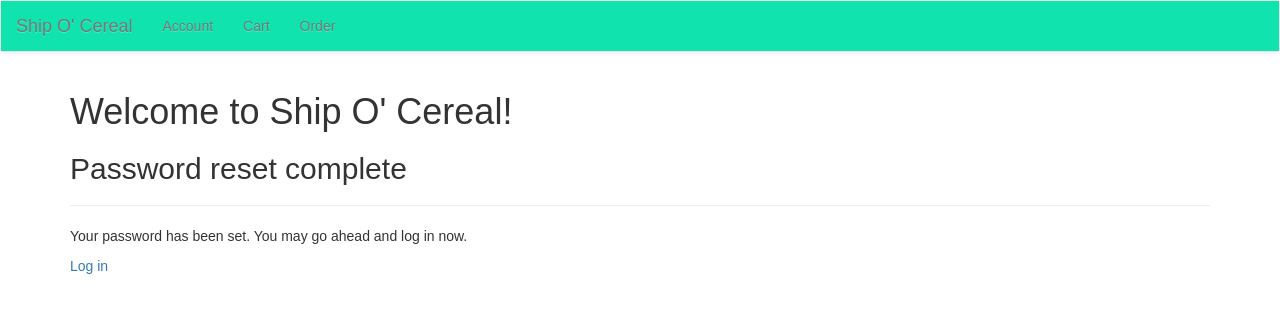
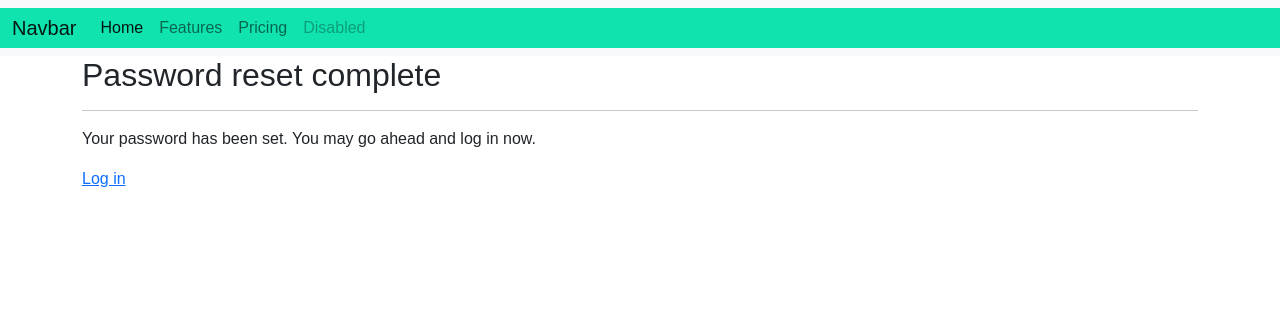
Before and after one commit to stebbilax/VLN2-2021-H32, a Django app: template account/templates/password/password_reset_complete.html in a window 1280 px wide. Shown: the top 313 px of the page. Run offline with Django 3.2, Linux system fonts and the light colour scheme; the template is opened without the code that fills it, so the values that code supplies are empty; some libraries are stand-ins or nearby versions.

Commit message:
Added new bootstrap link

```diff
--- a/templates/base.html
+++ b/templates/base.html
@@ -7,21 +7,18 @@
     <meta name="viewport" content="width=device-width, initial-scale=1.0">
     <title>Ship O' Cereal</title>
     <!-- Latest compiled and minified CSS -->
-    <link rel="stylesheet" href="https://maxcdn.bootstrapcdn.com/bootstrap/3.3.7/css/bootstrap.min.css" integrity="sha384-BVYiiSIFeK1dGmJRAkycuHAHRg32OmUcww7on3RYdg4Va+PmSTsz/K68vbdEjh4u" crossorigin="anonymous">
+    <link href="https://cdn.jsdelivr.net/npm/bootstrap@5.0.0-beta3/dist/css/bootstrap.min.css" rel="stylesheet" integrity="sha384-eOJMYsd53ii+scO/bJGFsiCZc+5NDVN2yr8+0RDqr0Ql0h+rP48ckxlpbzKgwra6" crossorigin="anonymous">
 
-    <!-- Optional theme -->
-    <link rel="stylesheet" href="https://maxcdn.bootstrapcdn.com/bootstrap/3.3.7/css/bootstrap-theme.min.css" integrity="sha384-rHyoN1iRsVXV4nD0JutlnGaslCJuC7uwjduW9SVrLvRYooPp2bWYgmgJQIXwl/Sp" crossorigin="anonymous">
     <link rel="stylesheet" href="{% static 'css/main.css' %}"/>
 </head>
 <body>
     {% include 'navigation.html' %}
 
     <div class="container">
-        <h1>Welcome to Ship O' Cereal!</h1>
         {% block content %}
         {% endblock %}
     </div>
     <!-- Latest compiled and minified JavaScript -->
-    <script src="https://maxcdn.bootstrapcdn.com/bootstrap/3.3.7/js/bootstrap.min.js" integrity="sha384-Tc5IQib027qvyjSMfHjOMaLkfuWVxZxUPnCJA7l2mCWNIpG9mGCD8wGNIcPD7Txa" crossorigin="anonymous"></script>
+    <script src="https://cdn.jsdelivr.net/npm/bootstrap@5.0.0-beta3/dist/js/bootstrap.bundle.min.js" integrity="sha384-JEW9xMcG8R+pH31jmWH6WWP0WintQrMb4s7ZOdauHnUtxwoG2vI5DkLtS3qm9Ekf" crossorigin="anonymous"></script>
 </body>
 </html>
--- a/templates/navigation.html
+++ b/templates/navigation.html
@@ -1,26 +1,24 @@
-
-    <nav class="navbar navbar-default">
-      <div class="container-fluid">
-        <!-- Brand and toggle get grouped for better mobile display -->
-        <div class="navbar-header">
-          <button type="button" class="navbar-toggle collapsed" data-toggle="collapse" data-target="#bs-example-navbar-collapse-1" aria-expanded="false">
-            <span class="sr-only">Toggle navigation</span>
-            <span class="icon-bar"></span>
-            <span class="icon-bar"></span>
-            <span class="icon-bar"></span>
-          </button>
-          <a class="navbar-brand" href="#">Ship O' Cereal</a>
-        </div>
-
-        <!-- Collect the nav links, forms, and other content for toggling -->
-        <div class="collapse navbar-collapse" id="bs-example-navbar-collapse-1">
-          <ul class="nav navbar-nav">
-            <li><a href="#">Account <span class="sr-only">(current)</span></a></li>
-            <li><a href="#">Cart</a></li>
-              <li><a href="#">Order</a></li>
-
-            </li>
-
-        </div><!-- /.navbar-collapse -->
-      </div><!-- /.container-fluid -->
-    </nav>
+<nav class="navbar navbar-expand-lg navbar-light bg-light">
+  <div class="container-fluid">
+    <a class="navbar-brand" href="#">Navbar</a>
+    <button class="navbar-toggler" type="button" data-bs-toggle="collapse" data-bs-target="#navbarNav" aria-controls="navbarNav" aria-expanded="false" aria-label="Toggle navigation">
+      <span class="navbar-toggler-icon"></span>
+    </button>
+    <div class="collapse navbar-collapse" id="navbarNav">
+      <ul class="navbar-nav">
+        <li class="nav-item">
+          <a class="nav-link active" aria-current="page" href="#">Home</a>
+        </li>
+        <li class="nav-item">
+          <a class="nav-link" href="#">Features</a>
+        </li>
+        <li class="nav-item">
+          <a class="nav-link" href="#">Pricing</a>
+        </li>
+        <li class="nav-item">
+          <a class="nav-link disabled" href="#" tabindex="-1" aria-disabled="true">Disabled</a>
+        </li>
+      </ul>
+    </div>
+  </div>
+</nav>
```
